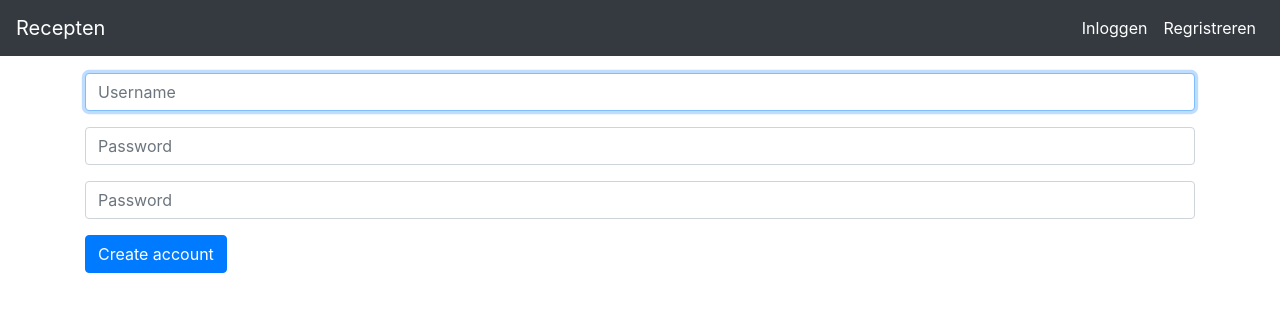
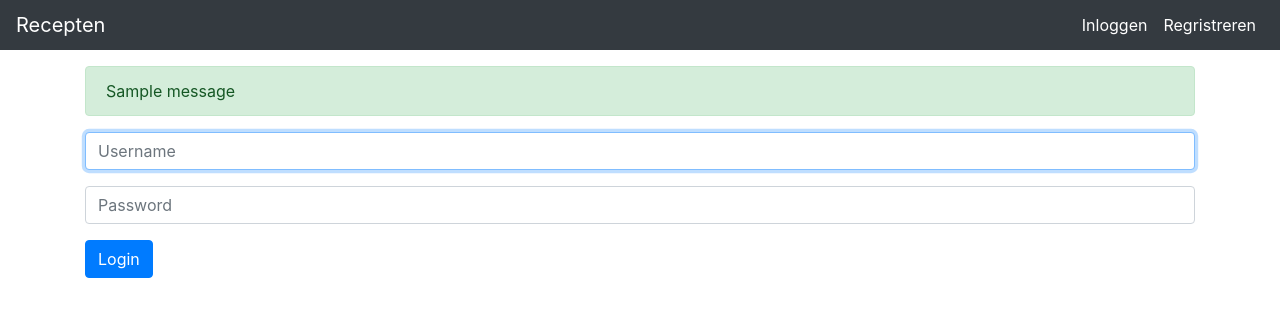
Before and after one commit to nielsoudenampsen/project, a Flask app: page /login in a window 1280 px wide. Shown: the top 317 px of the page. Run offline with Flask 2, Linux system fonts and the light colour scheme; tables that the repository leaves empty hold one stand-in row (values such as "Sample post"); one stand-in notice (Sample message) is shown; parts of the project's set-up code (start-up, migrations or seed data) failed here and were passed over; some libraries are stand-ins or nearby versions.

Commit message:
zaterdag

```diff
--- a/application.py
+++ b/application.py
@@ -1,9 +1,12 @@
-from flask import Flask,render_template,request,redirect, session
+import os, json
+
+from flask import Flask,flash,render_template,request,redirect, session,url_for
+from flask.helpers import get_flashed_messages
 from flask_session import Session
 from cs50 import SQL
 from tempfile import mkdtemp
 from werkzeug.security import check_password_hash, generate_password_hash, pbkdf2_bin
-from helpers import login_required,eur
+from helpers import login_required,eur, lookup_recipe,lookup_recipes
 
 
 app = Flask(__name__)
@@ -21,6 +24,10 @@ Session(app)
 
 db = SQL("sqlite:///recipe.db")
 
+# Make sure API key is set
+if not os.environ.get("API_KEY"):
+    raise RuntimeError("API_KEY not set")
+
 @app.route('/')
 @login_required
 def home():
@@ -30,7 +37,9 @@ def home():
                     {"naam":"Bami","text":"Een heerlijke knor maaltijd met bami en varkensvlees."},
                     {"naam":"Hamburger","text":"Een zelfgemaakte hamburger met blauwe kaas."}]
 
-    return render_template('index.html',recepten=recepten)
+    recipes = lookup_recipes(0,1,"under_30_minutes","Bolognese")
+    print(recipes["results"][0])
+    return render_template('index.html',recipes=recipes)
 
 @app.route('/toevoegen',methods=['GET', 'POST'])
 @login_required
@@ -46,6 +55,15 @@ def mijn_recepten():
 @login_required
 def stats():
     return render_template('stats.html')
+
+@app.route('/logout',methods=['GET','POST'])
+def logout():
+    session.clear()
+    flash("Logged out succesful","success")
+    # for msg in get_flashed_messages():
+    #     print(msg)
+    return render_template('login.html')
+
 
 @app.route('/login',methods=['GET', 'POST'])
 def login():
@@ -63,26 +81,27 @@ def login():
 
         # Ensure username was submitted
         if not username:
-            msg = "must provide username"
-            return render_template('register.html',msg=msg)
+            flash("Must provide username","danger")
+            return render_template('login.html')
 
         # Ensure password was submitted
         elif not password:
-            msg = "must provide password"
-            return render_template('register.html',msg=msg)
+            flash("Must provide password","danger")
+            return render_template('login.html')
 
         # Query database for username
         rows = db.execute("SELECT * FROM gebruikers WHERE naam = ?", username)
 
         # Ensure username exists and password is correct
         if len(rows) != 1 or not check_password_hash(rows[0]["hash"], password):
-            msg = "invalid username and/or password"
-            return render_template('register.html',msg=msg)
+            flash("Invalid username and/or password","danger")
+            return render_template('login.html')
 
         # Remember which user has logged in
         session["user_id"] = rows[0]["id"]
 
         # Redirect user to home page
+        flash("Login succesful","success")
         return redirect("/")
 
     # User reached route via GET (as by clicking a link or via redirect)
@@ -96,28 +115,28 @@ def register():
         password = request.form.get('password')
         confirm = request.form.get('confirm')
         if not username:
-            msg = "You must provide a username"
-            return render_template('register.html',msg=msg)
+            flash("You must provide a username","danger")
+            return redirect('/register')
 
         if not password:
-            msg = "You must provide a password"
-            return render_template('register.html',msg=msg)
+            flash("You must provide a password","danger")
+            return redirect('/register')
 
         if not confirm:
-            msg = "You must confirm the password"
-            return render_template('register.html',msg=msg)
+            flash("You must confirm the password","danger")
+            return redirect('/register')
 
         if password != confirm:
-            msg = "Password does not match"
-            return render_template('register.html',msg=msg)
+            flash("Password does not match","danger")
+            return render_template('register.html')
 
         rows = db.execute("SELECT * FROM gebruikers WHERE naam = ?",username)
-        print(len(rows))
         if len(rows) != 0:
-            msg = "Username already exist"
-            return render_template('register.html',msg=msg)
+            flash("Username already exist","danger")
+            return redirect('/register')
 
-        db.execute("INSERT INTO gebruikers (naam,password) VALUES (?,?)",username,generate_password_hash(password=password,method='pbkdf2:sha256',salt_length=8))
+        db.execute("INSERT INTO gebruikers (naam,hash) VALUES (?,?)",username,generate_password_hash(password=password,method='pbkdf2:sha256',salt_length=8))
+        flash("Registerd succesfully","success")
         return redirect("/")
     else:
         return render_template('register.html')
--- /dev/null
+++ b/static/styles.css
@@ -0,0 +1,3 @@
+.navbar{
+    height: 50px;
+}
--- a/templates/layout.html
+++ b/templates/layout.html
@@ -7,7 +7,8 @@
 
     <!-- Bootstrap CSS -->
     <link rel="stylesheet" href="https://maxcdn.bootstrapcdn.com/bootstrap/4.0.0/css/bootstrap.min.css" integrity="sha384-Gn5384xqQ1aoWXA+058RXPxPg6fy4IWvTNh0E263XmFcJlSAwiGgFAW/dAiS6JXm" crossorigin="anonymous">
-
+    <link rel="stylesheet" href="/static/styles.css">
+    <link rel="shortcut icon" href="#">
     <title>{% block title %}{% endblock %}</title>
   </head>
   <body>
@@ -33,8 +34,9 @@
         <a class="nav-link" href="/stats">Statistieken</a>
       </li>
 	</ul>
-  <ul class="navbar-nav ml-auto mt-2">
+  <ul class="navbar-nav ml-auto">
     <li class="nav-item"><a class="nav-link" href="/logout">Log Out</a></li>
+    </ul>
 </ul>
 	{% else %}
 	<ul class="navbar-nav ml-auto">
@@ -48,12 +50,33 @@
   {% endif %}
   </div>
 </nav>
-<div id="message" style="margin-top: 16px;">
-	<div class="container">
-		<div class="row justify-content-center">
-			<div class="col">{% block message %}{% endblock %}</div>
-		</div>
-	</div>
+{% with messages = get_flashed_messages(with_categories=true) %}
+  {% if messages %}
+  <div id="message" style="margin-top: 16px;">
+    <div class="container">
+      <div class="row justify-content-center">
+        {% for category, message in messages %}
+        <div class="col">
+          <div class="alert alert-{{ category }}" role="alert">{{ message }}</div>
+        </div>
+        {% endfor %}
+      </div>
+    </div>
+  {% else %}
+  <div id="message" style="margin-top: 16px;">
+    <div class="container">
+      <div class="row justify-content-center">
+        <div class="col">
+          <div class="alert alert-light" role="alert"></div>
+        </div>
+      </div>
+    </div>
+  {% endif %}
+{% endwith %}
+
+
+
+
 <div id="content">
 	<div class="container">
 		<div class="row justify-content-center">
--- a/templates/login.html
+++ b/templates/login.html
@@ -3,17 +3,14 @@
 
 {% block content %}
 
-<form action="/login" method="post">
+<form action="/login" method="post" autocomplete="new-password">
         <div class="form-group">
-            <input autocomplete="off" autofocus class="form-control" name="username" placeholder="Username" type="text">
+            <input autofocus class="form-control" name="username" placeholder="Username" type="text">
         </div>
         <div class="form-group">
             <input class="form-control" name="password" placeholder="Password" type="password">
         </div>
-        <div class="form-group">
-            <input class="form-control" name="confirmation" placeholder="Password" type="password">
-        </div>
-        <button class="btn btn-primary" type="submit">Create account</button>
+        <button class="btn btn-primary" type="submit">Login</button>
 </form>
 
 {% endblock %}
--- a/templates/register.html
+++ b/templates/register.html
@@ -15,9 +15,9 @@
 
 {% block content %}
 
-<form action="/register" method="post">
+<form action="/register" method="post" autocomplete="new-password">
         <div class="form-group">
-            <input autocomplete="off" autofocus class="form-control" name="username" placeholder="Username" type="text">
+            <input autofocus class="form-control" name="username" placeholder="Username" type="text">
         </div>
         <div class="form-group">
             <input class="form-control" name="password" placeholder="Password" type="password">
```
Also changed, not shown: helpers.py (+53 -0 lines), templates/index.html (+16 -4 lines), templates/mijn_recepten.html (+12 -0 lines), templates/recept_toevoegen.html (+12 -0 lines), templates/stats.html (+12 -0 lines), recipe.db.
